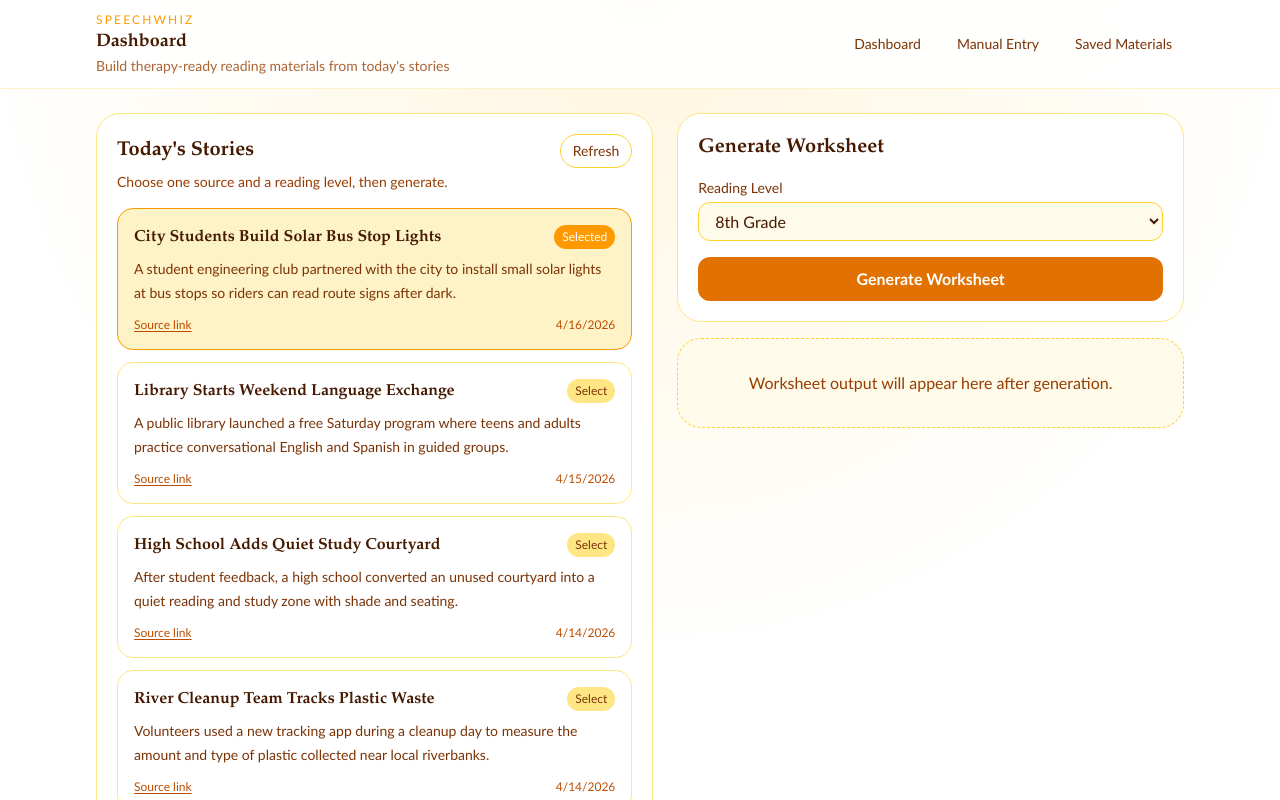
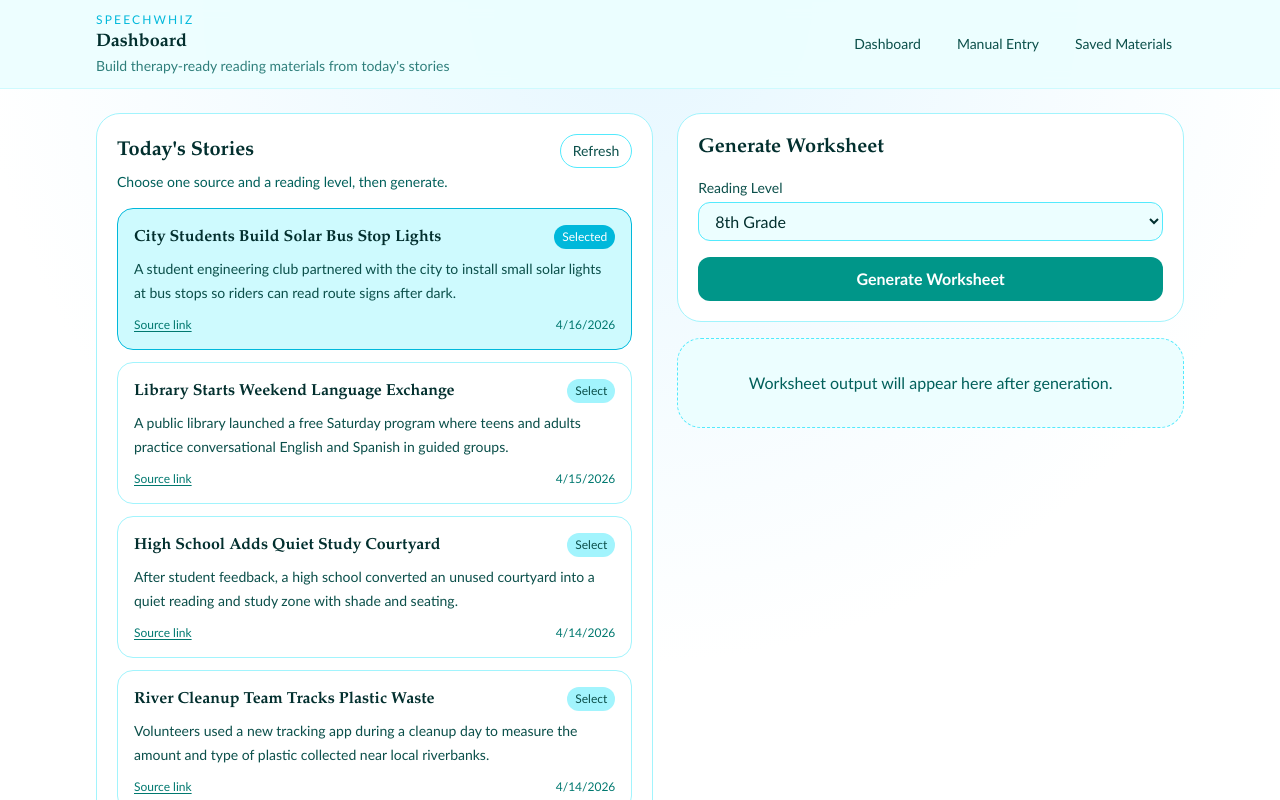
Before and after one commit to fencehopping/quizwhiz, a Next.js app: page / in a window 1280 px wide. Shown: the top 800 px of the page. Built offline with nearby package versions, Linux system fonts and the light colour scheme.

Commit message:
Retheme app with coastal blue and green palette

```diff
--- a/app/globals.css
+++ b/app/globals.css
@@ -1,9 +1,9 @@
 @import "tailwindcss";
 
 :root {
-  --background: #fffdf6;
-  --foreground: #2f2418;
-  --muted: #fdf3dc;
+  --background: #f2fbff;
+  --foreground: #083344;
+  --muted: #e0f7fa;
 }
 
 @theme inline {
--- a/app/library/page.tsx
+++ b/app/library/page.tsx
@@ -6,7 +6,7 @@ export default async function LibraryPage() {
   const worksheets = await listWorksheetsFromDb();
 
   return (
-    <div className="min-h-screen bg-[radial-gradient(circle_at_top,#fff6df,white_35%)]">
+    <div className="min-h-screen bg-[radial-gradient(circle_at_top,#e6f7ff,white_35%)]">
       <TopNav title="Saved Materials" subtitle="Re-open and manage prior worksheets" />
       <LibraryClient initialItems={worksheets} />
     </div>
--- a/app/manual-entry/page.tsx
+++ b/app/manual-entry/page.tsx
@@ -3,7 +3,7 @@ import { TopNav } from "@/components/TopNav";
 
 export default function ManualEntryPage() {
   return (
-    <div className="min-h-screen bg-[radial-gradient(circle_at_top,#fff6df,white_35%)]">
+    <div className="min-h-screen bg-[radial-gradient(circle_at_top,#e6f7ff,white_35%)]">
       <TopNav
         title="Manual Entry"
         subtitle="Paste your own source summary when needed"
--- a/app/page.tsx
+++ b/app/page.tsx
@@ -7,7 +7,7 @@ export default async function HomePage() {
   const stories = await listSourceStories();
 
   return (
-    <div className="min-h-screen bg-[radial-gradient(circle_at_top,#fff6df,white_35%)]">
+    <div className="min-h-screen bg-[radial-gradient(circle_at_top,#e6f7ff,white_35%)]">
       <TopNav title="Dashboard" subtitle="Build therapy-ready reading materials from today&apos;s stories" />
       <DashboardClient initialStories={stories} />
     </div>
--- a/app/worksheets/[id]/page.tsx
+++ b/app/worksheets/[id]/page.tsx
@@ -25,7 +25,7 @@ export default async function WorksheetPage({
   };
 
   return (
-    <div className="min-h-screen bg-[radial-gradient(circle_at_top,#fff6df,white_35%)]">
+    <div className="min-h-screen bg-[radial-gradient(circle_at_top,#e6f7ff,white_35%)]">
       <TopNav title="Worksheet" subtitle="Saved material" />
       <main className="mx-auto w-full max-w-4xl px-4 py-6 sm:px-6 lg:px-8">
         <SavedWorksheetActions worksheetId={worksheet.id} worksheet={parsedWorksheet} />
--- a/components/DashboardClient.tsx
+++ b/components/DashboardClient.tsx
@@ -167,19 +167,19 @@ export function DashboardClient({ initialStories }: DashboardClientProps) {
   return (
     <main className="mx-auto grid w-full max-w-6xl gap-6 px-4 py-6 sm:px-6 lg:grid-cols-[1.1fr_1fr] lg:px-8">
       <section className="space-y-4">
-        <div className="rounded-3xl border border-amber-200 bg-white p-5">
+        <div className="rounded-3xl border border-cyan-200 bg-white p-5">
           <div className="flex items-center justify-between gap-4">
-            <h2 className="text-xl font-semibold text-amber-950">Today&apos;s Stories</h2>
+            <h2 className="text-xl font-semibold text-teal-950">Today&apos;s Stories</h2>
             <button
               type="button"
               onClick={refreshStories}
               disabled={refreshing}
-              className="rounded-full border border-amber-300 px-3 py-1.5 text-sm font-medium text-amber-900 hover:bg-amber-100 disabled:cursor-not-allowed disabled:opacity-60"
+              className="rounded-full border border-cyan-300 px-3 py-1.5 text-sm font-medium text-teal-900 hover:bg-cyan-100 disabled:cursor-not-allowed disabled:opacity-60"
             >
               {refreshing ? "Refreshing..." : "Refresh"}
             </button>
           </div>
-          <p className="mt-1 text-sm text-amber-800">Choose one source and a reading level, then generate.</p>
+          <p className="mt-1 text-sm text-teal-800">Choose one source and a reading level, then generate.</p>
 
           <div className="mt-4 space-y-3">
             {stories.map((story) => (
@@ -195,16 +195,16 @@ export function DashboardClient({ initialStories }: DashboardClientProps) {
       </section>
 
       <section className="space-y-4">
-        <div className="rounded-3xl border border-amber-200 bg-white p-5">
-          <h2 className="text-xl font-semibold text-amber-950">Generate Worksheet</h2>
-          <label htmlFor="reading-level" className="mt-4 block text-sm font-medium text-amber-900">
+        <div className="rounded-3xl border border-cyan-200 bg-white p-5">
+          <h2 className="text-xl font-semibold text-teal-950">Generate Worksheet</h2>
+          <label htmlFor="reading-level" className="mt-4 block text-sm font-medium text-teal-900">
             Reading Level
           </label>
           <select
             id="reading-level"
             value={readingLevel}
             onChange={(event) => setReadingLevel(event.target.value as ReadingLevel)}
-            className="mt-1 w-full rounded-xl border border-amber-300 bg-amber-50 px-3 py-2 text-amber-950"
+            className="mt-1 w-full rounded-xl border border-cyan-300 bg-cyan-50 px-3 py-2 text-teal-950"
           >
             {readingLevelOptions.map((option) => (
               <option key={option.value} value={option.value}>
@@ -217,7 +217,7 @@ export function DashboardClient({ initialStories }: DashboardClientProps) {
             type="button"
             onClick={() => generate("default")}
             disabled={loading || !selectedStoryId}
-            className="mt-4 w-full rounded-xl bg-amber-600 px-4 py-2.5 font-semibold text-white transition hover:bg-amber-700 disabled:cursor-not-allowed disabled:bg-amber-300"
+            className="mt-4 w-full rounded-xl bg-teal-600 px-4 py-2.5 font-semibold text-white transition hover:bg-teal-700 disabled:cursor-not-allowed disabled:bg-cyan-300"
           >
             {loading ? "Generating..." : "Generate Worksheet"}
           </button>
@@ -232,14 +232,14 @@ export function DashboardClient({ initialStories }: DashboardClientProps) {
               <button
                 type="button"
                 onClick={copyWorksheet}
-                className="rounded-full border border-amber-300 px-3 py-1.5 text-sm font-medium text-amber-900 hover:bg-amber-100"
+                className="rounded-full border border-cyan-300 px-3 py-1.5 text-sm font-medium text-teal-900 hover:bg-cyan-100"
               >
                 Copy Output
               </button>
               <button
                 type="button"
                 onClick={() => window.print()}
-                className="rounded-full border border-amber-300 px-3 py-1.5 text-sm font-medium text-amber-900 hover:bg-amber-100"
+                className="rounded-full border border-cyan-300 px-3 py-1.5 text-sm font-medium text-teal-900 hover:bg-cyan-100"
               >
                 Print Worksheet
               </button>
@@ -247,7 +247,7 @@ export function DashboardClient({ initialStories }: DashboardClientProps) {
                 type="button"
                 onClick={() => generate("default")}
                 disabled={loading}
-                className="rounded-full border border-amber-300 px-3 py-1.5 text-sm font-medium text-amber-900 hover:bg-amber-100 disabled:opacity-50"
+                className="rounded-full border border-cyan-300 px-3 py-1.5 text-sm font-medium text-teal-900 hover:bg-cyan-100 disabled:opacity-50"
               >
                 Regenerate
               </button>
@@ -255,7 +255,7 @@ export function DashboardClient({ initialStories }: DashboardClientProps) {
                 type="button"
                 onClick={() => generate("simpler_vocabulary")}
                 disabled={loading}
-                className="rounded-full border border-amber-300 px-3 py-1.5 text-sm font-medium text-amber-900 hover:bg-amber-100 disabled:opacity-50"
+                className="rounded-full border border-cyan-300 px-3 py-1.5 text-sm font-medium text-teal-900 hover:bg-cyan-100 disabled:opacity-50"
               >
                 Regenerate with Simpler Vocabulary
               </button>
@@ -263,7 +263,7 @@ export function DashboardClient({ initialStories }: DashboardClientProps) {
                 type="button"
                 onClick={() => generate("harder_inferencing")}
                 disabled={loading}
-                className="rounded-full border border-amber-300 px-3 py-1.5 text-sm font-medium text-amber-900 hover:bg-amber-100 disabled:opacity-50"
+                className="rounded-full border border-cyan-300 px-3 py-1.5 text-sm font-medium text-teal-900 hover:bg-cyan-100 disabled:opacity-50"
               >
                 Regenerate with Harder Inferencing
               </button>
@@ -289,7 +289,7 @@ export function DashboardClient({ initialStories }: DashboardClientProps) {
             />
           </>
         ) : (
-          <div className="rounded-3xl border border-dashed border-amber-300 bg-amber-50 p-8 text-center text-amber-800">
+          <div className="rounded-3xl border border-dashed border-cyan-300 bg-cyan-50 p-8 text-center text-teal-800">
             Worksheet output will appear here after generation.
           </div>
         )}
--- a/components/SavedWorksheetActions.tsx
+++ b/components/SavedWorksheetActions.tsx
@@ -40,14 +40,14 @@ export function SavedWorksheetActions({ worksheetId, worksheet }: SavedWorksheet
       <button
         type="button"
         onClick={() => navigator.clipboard.writeText(asText(worksheet))}
-        className="rounded-full border border-amber-300 px-3 py-1.5 text-sm font-medium text-amber-900 hover:bg-amber-100"
+        className="rounded-full border border-cyan-300 px-3 py-1.5 text-sm font-medium text-teal-900 hover:bg-cyan-100"
       >
         Copy Output
       </button>
       <button
         type="button"
         onClick={() => window.print()}
-        className="rounded-full border border-amber-300 px-3 py-1.5 text-sm font-medium text-amber-900 hover:bg-amber-100"
+        className="rounded-full border border-cyan-300 px-3 py-1.5 text-sm font-medium text-teal-900 hover:bg-cyan-100"
       >
         Print Worksheet
       </button>
--- a/components/SourceStoryCard.tsx
+++ b/components/SourceStoryCard.tsx
@@ -11,26 +11,26 @@ export function SourceStoryCard({ story, selected, onSelect }: SourceStoryCardPr
     <article
       className={`w-full rounded-2xl border p-4 text-left transition ${
         selected
-          ? "border-amber-500 bg-amber-100"
-          : "border-amber-200 bg-white hover:border-amber-300 hover:bg-amber-50"
+          ? "border-cyan-500 bg-cyan-100"
+          : "border-cyan-200 bg-white hover:border-cyan-300 hover:bg-cyan-50"
       }`}
     >
       <div className="flex items-start justify-between gap-2">
-        <h3 className="text-base font-semibold text-amber-950">{story.sourceTitle}</h3>
+        <h3 className="text-base font-semibold text-teal-950">{story.sourceTitle}</h3>
         <button
           type="button"
           onClick={() => onSelect(story.id)}
           className={`rounded-full px-2 py-1 text-xs font-medium ${
             selected
-              ? "bg-amber-500 text-white"
-              : "bg-amber-200 text-amber-900 hover:bg-amber-300"
+              ? "bg-cyan-500 text-white"
+              : "bg-cyan-200 text-teal-900 hover:bg-cyan-300"
           }`}
         >
           {selected ? "Selected" : "Select"}
         </button>
       </div>
-      <p className="mt-2 text-sm leading-6 text-amber-900">{story.sourceSummary}</p>
-      <div className="mt-3 flex flex-wrap items-center justify-between gap-2 text-xs text-amber-700">
+      <p className="mt-2 text-sm leading-6 text-teal-900">{story.sourceSummary}</p>
+      <div className="mt-3 flex flex-wrap items-center justify-between gap-2 text-xs text-teal-700">
         <a href={story.sourceUrl} target="_blank" rel="noreferrer" className="underline underline-offset-2">
           Source link
         </a>
--- a/components/TopNav.tsx
+++ b/components/TopNav.tsx
@@ -15,19 +15,19 @@ const links = [
 
 export function TopNav({ title, subtitle, actions }: TopNavProps) {
   return (
-    <header className="sticky top-0 z-10 border-b border-amber-100 bg-white/90 backdrop-blur print:hidden">
+    <header className="sticky top-0 z-10 border-b border-cyan-100 bg-cyan-50/90 backdrop-blur print:hidden">
       <div className="mx-auto flex w-full max-w-6xl items-center justify-between px-4 py-3 sm:px-6 lg:px-8">
         <div>
-          <p className="text-xs uppercase tracking-[0.18em] text-amber-500">SpeechWhiz</p>
-          {title ? <h1 className="text-lg font-semibold text-amber-950">{title}</h1> : null}
-          {subtitle ? <p className="text-sm text-amber-800/80">{subtitle}</p> : null}
+          <p className="text-xs uppercase tracking-[0.18em] text-cyan-500">SpeechWhiz</p>
+          {title ? <h1 className="text-lg font-semibold text-teal-950">{title}</h1> : null}
+          {subtitle ? <p className="text-sm text-teal-800/80">{subtitle}</p> : null}
         </div>
         <nav className="flex items-center gap-2 sm:gap-3">
           {links.map((link) => (
             <Link
               key={link.href}
               href={link.href}
-              className="rounded-full px-3 py-1.5 text-sm font-medium text-amber-900 transition hover:bg-amber-100"
+              className="rounded-full px-3 py-1.5 text-sm font-medium text-teal-900 transition hover:bg-cyan-100"
             >
               {link.label}
             </Link>
```
Also changed, not shown: components/LibraryClient.tsx (+11 -11 lines), components/ManualEntryClient.tsx (+11 -11 lines), components/WorksheetView.tsx (+16 -16 lines).
